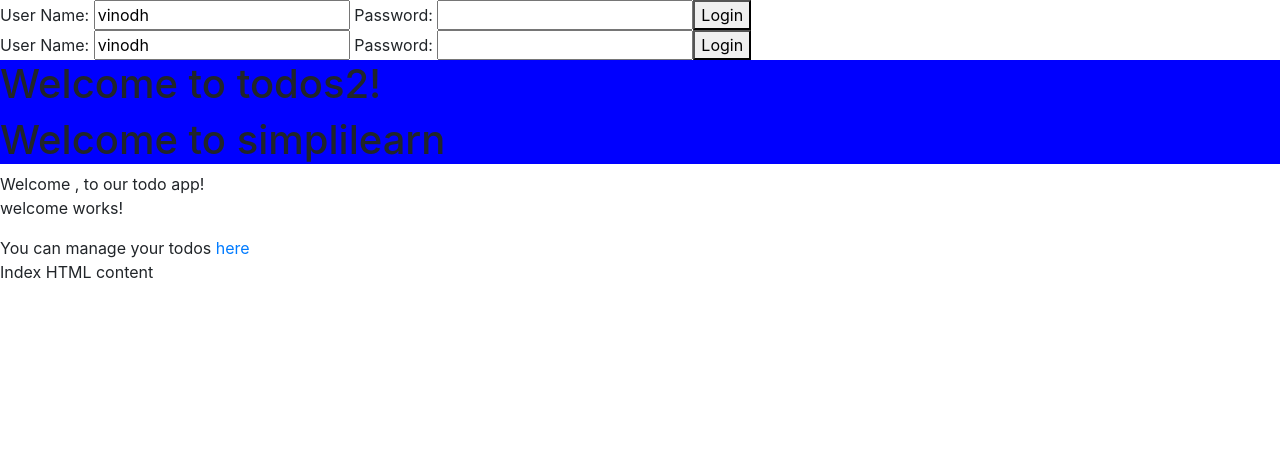
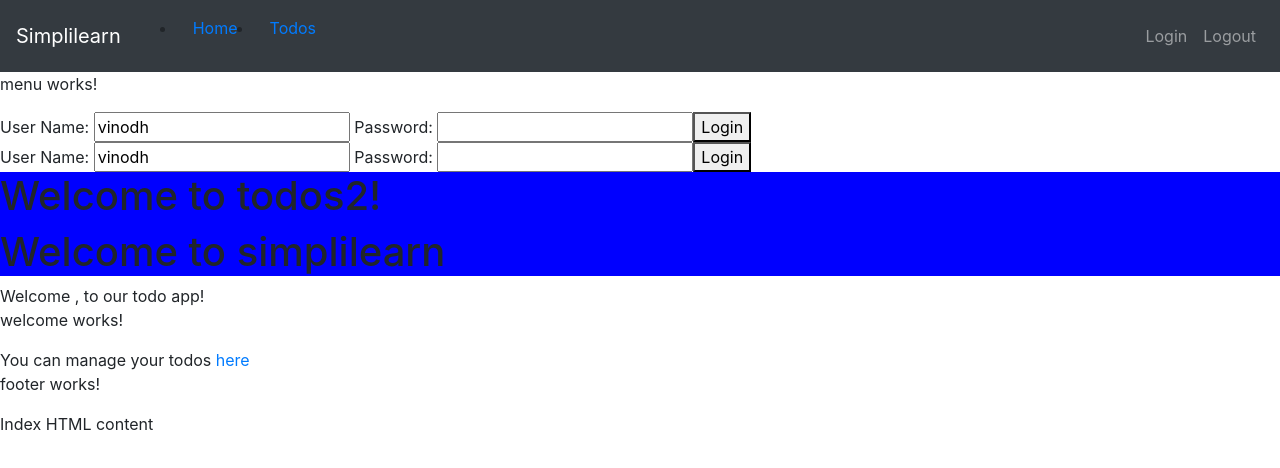
Before and after one commit to thomami244/AngularCaltechTodos2, an Angular app: page /login in a window 1280 px wide. Shown: the top 468 px of the page. Built offline with nearby package versions, Linux system fonts and the light colour scheme.

Commit message:
added navbar

```diff
--- a/src/app/app.component.html
+++ b/src/app/app.component.html
@@ -1,3 +1,6 @@
+<app-menu></app-menu>
+
+
 <router-outlet></router-outlet>
 
 <app-login></app-login>
@@ -12,3 +15,6 @@
 
 </div>
 <app-welcome></app-welcome>
+
+
+<app-footer></app-footer>
--- a/src/app/app.module.ts
+++ b/src/app/app.module.ts
@@ -8,6 +8,8 @@
 import { FormsModule } from '@angular/forms';
 import { ListTodosComponent } from './list-todos/list-todos.component';
 import { ErrorComponent } from './error/error.component';
+import { MenuComponent } from './menu/menu.component';
+import { FooterComponent } from './footer/footer.component';
 
 @NgModule({
   declarations: [
@@ -15,7 +17,9 @@
     WelcomeComponent,
     LoginComponent,
     ListTodosComponent,
-    ErrorComponent
+    ErrorComponent,
+    MenuComponent,
+    FooterComponent
   ],
   imports: [
     BrowserModule,
--- /dev/null
+++ b/src/app/footer/footer.component.html
@@ -0,0 +1 @@
+<p>footer works!</p>
--- /dev/null
+++ b/src/app/menu/menu.component.html
@@ -0,0 +1,17 @@
+<header>
+  <nav class="navbar navbar-expand-md navbar-dark bg-dark">
+    <div>
+      <a href="https://www.simplilearn.com" class="navbar-brand">Simplilearn</a>
+    </div>
+    <ul class="nabar-nav  navbar-collapse">
+      <li><a href="/welcome/vinodh" class="nav-link">Home</a></li>
+      <li><a href="/todos" class="nav-link">Todos</a></li>
+    </ul>
+    <ul class="navbar-nav navbar-collapse justify-content-end">
+      <li><a href="/login" class="nav-link">Login</a></li>
+      <li><a href="/logout" class="nav-link">Logout</a></li>
+    </ul>
+  </nav>
+</header>
+
+<p>menu works!</p>
```
Also changed, not shown: src/app/footer/footer.component.ts (added, +10 -0 lines), src/app/menu/menu.component.ts (added, +10 -0 lines), src/app/footer/footer.component.css (added), src/app/menu/menu.component.css (added), 2 other files (tests, documents, lock files or other folders).
